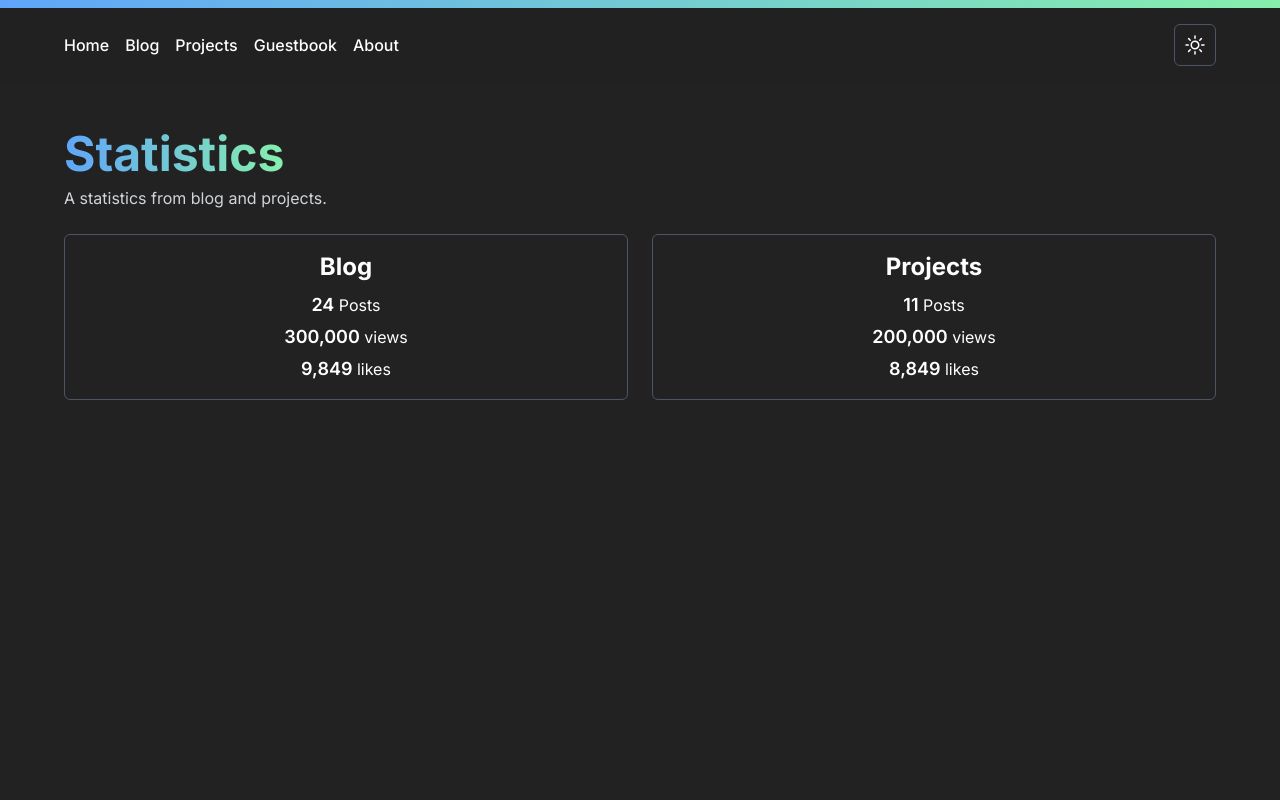
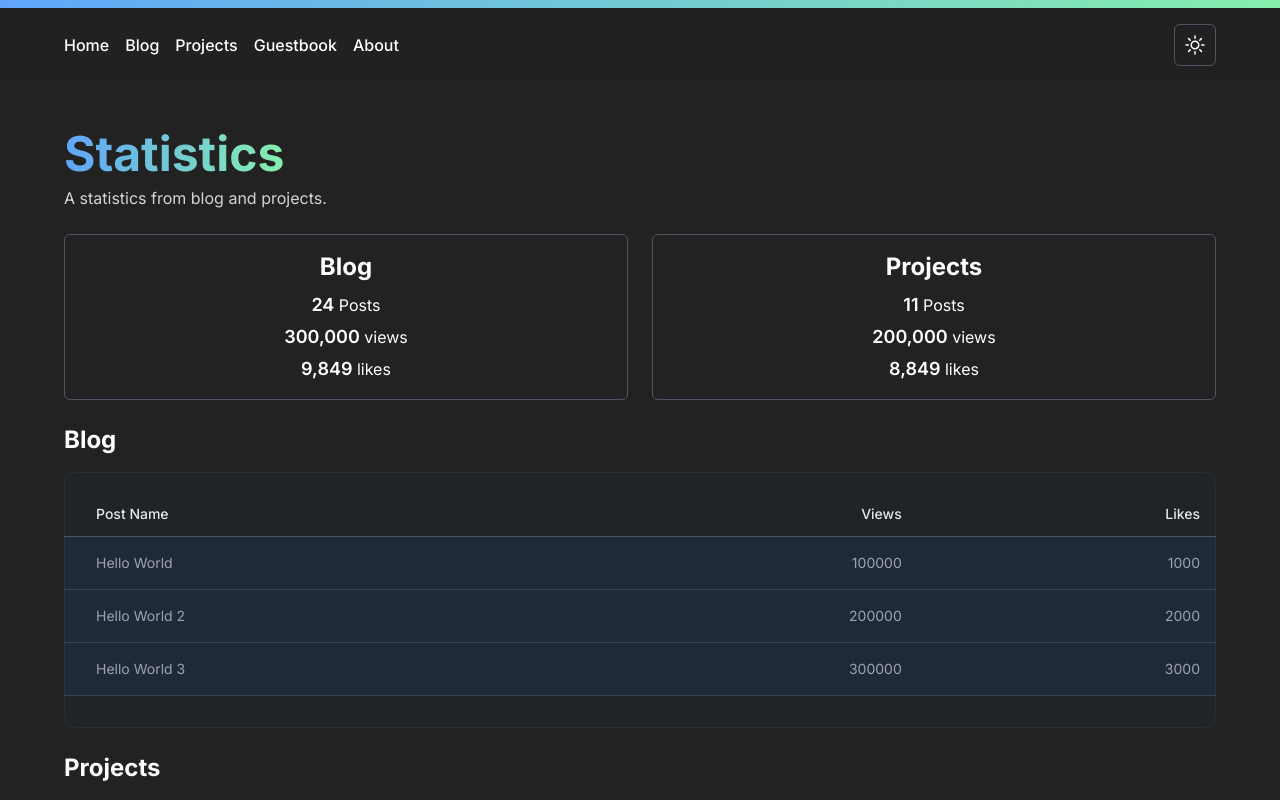
Before and after one commit to ccrsxx/portofolio, a Next.js app: page /statistics in a window 1280 px wide. Shown: the top 800 px of the page. Built offline with nearby package versions, Linux system fonts and the light colour scheme.

Commit message:
feat: implement basic look of table on statistics page

```diff
--- /dev/null
+++ b/src/components/statistics/table.tsx
@@ -0,0 +1,111 @@
+import { useState } from 'react';
+import {
+  flexRender,
+  useReactTable,
+  getCoreRowModel,
+  createColumnHelper
+} from '@tanstack/react-table';
+
+type ContentColumn = {
+  postName: string;
+  numeric?: boolean;
+  views: number;
+  likes: number;
+};
+
+const defaultData: ContentColumn[] = [
+  {
+    postName: 'Hello World',
+    views: 100_000,
+    likes: 1_000
+  },
+  {
+    postName: 'Hello World 2',
+    numeric: true,
+    views: 200_000,
+    likes: 2_000
+  },
+  {
+    postName: 'Hello World 3',
+    numeric: true,
+    views: 300_000,
+    likes: 3_000
+  }
+];
+
+const columnHelper = createColumnHelper<ContentColumn>();
+
+const columns = [
+  columnHelper.accessor('postName', {
+    header: 'Post Name'
+  }),
+  columnHelper.accessor('views', {
+    header: 'Views'
+  }),
+  columnHelper.accessor('likes', {
+    header: 'Likes'
+  })
+];
+
+export function Table(): JSX.Element {
+  const [data, _setData] = useState(defaultData);
+
+  const table = useReactTable({
+    data,
+    columns,
+    getCoreRowModel: getCoreRowModel()
+  });
+
+  return (
+    <div className='relative overflow-hidden rounded-xl bg-gray-50 dark:bg-gray-800/25'>
+      <div className='relative overflow-auto rounded-xl'>
+        <div className='my-8 overflow-hidden shadow-sm'>
+          <table className='w-full table-auto border-collapse text-sm'>
+            <thead>
+              {table.getHeaderGroups().map((headerGroup) => (
+                <tr key={headerGroup.id}>
+                  {headerGroup.headers.map((header) => (
+                    <th
+                      className='border-b p-4 pl-8 pt-0 pb-3 font-medium text-gray-400
+                                 dark:border-gray-600 dark:text-gray-200'
+                      key={header.id}
+                    >
+                      {header.isPlaceholder
+                        ? null
+                        : flexRender(
+                            header.column.columnDef.header,
+                            header.getContext()
+                          )}
+                    </th>
+                  ))}
+                </tr>
+              ))}
+            </thead>
+            <tbody className='bg-white dark:bg-gray-800'>
+              {table.getRowModel().rows.map((row) => (
+                <tr key={row.id}>
+                  {row.getVisibleCells().map((cell) => (
+                    <td
+                      className='border-b border-gray-100 p-4 pl-8 text-gray-500
+                                   dark:border-gray-700 dark:text-gray-400'
+                      key={cell.id}
+                    >
+                      {flexRender(
+                        cell.column.columnDef.cell,
+                        cell.getContext()
+                      )}
+                    </td>
+                  ))}
+                </tr>
+              ))}
+            </tbody>
+          </table>
+        </div>
+      </div>
+      <div
+        className='pointer-events-none absolute inset-0 rounded-xl border
+                     border-black/5 dark:border-white/5'
+      />
+    </div>
+  );
+}
--- a/src/pages/statistics.tsx
+++ b/src/pages/statistics.tsx
@@ -1,6 +1,7 @@
 import { formatNumber } from '@lib/format';
 import { SEO } from '@components/common/seo';
 import { Accent } from '@components/ui/accent';
+import { Table } from '@components/statistics/table';
 import type { ContentStatistics } from '@lib/types/statistics';
 
 export default function Statistics(): JSX.Element {
@@ -39,6 +40,14 @@ export default function Statistics(): JSX.Element {
           </article>
         ))}
       </section>
+      <section className='mt-6 grid gap-4'>
+        <h2 className='text-2xl font-bold'>Blog</h2>
+        <Table />
+      </section>
+      <section className='mt-6 grid gap-4'>
+        <h2 className='text-2xl font-bold'>Projects</h2>
+        <Table />
+      </section>
     </main>
   );
 }
--- a/src/styles/globals.scss
+++ b/src/styles/globals.scss
@@ -1,4 +1,5 @@
 @use 'nprogress';
+@use 'table';
 @use 'mdx';
 
 @tailwind base;
--- /dev/null
+++ b/src/styles/table.scss
@@ -0,0 +1,17 @@
+table {
+  thead,
+  tbody {
+    tr {
+      th,
+      td {
+        &:first-child {
+          @apply text-left;
+        }
+
+        &:not(:first-child) {
+          @apply text-right;
+        }
+      }
+    }
+  }
+}
```
